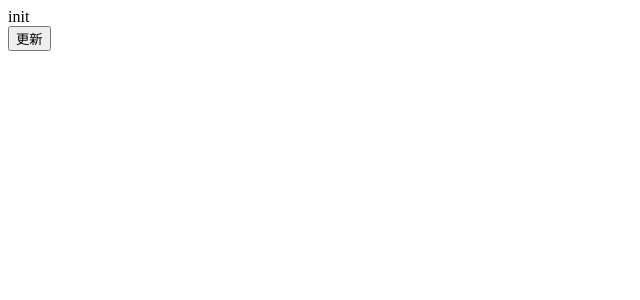
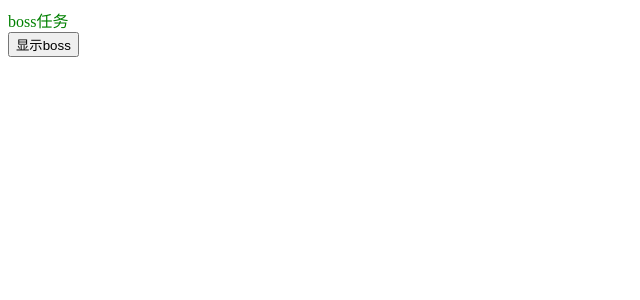
Before and after one commit to jiangqianghua/ReactJs_example, a React (Create React App) app: page / in a window 1280 px wide. Shown: the top 300 px of the page, without its empty margins (0-640 px from the left). Built offline with nearby package versions, Linux system fonts and the light colour scheme.

Commit message:
添加动画

```diff
--- a/package.json
+++ b/package.json
@@ -6,9 +6,11 @@
     "@testing-library/jest-dom": "^4.2.4",
     "@testing-library/react": "^9.3.2",
     "@testing-library/user-event": "^7.1.2",
+    "axios": "^0.19.2",
     "react": "^16.13.1",
     "react-dom": "^16.13.1",
-    "react-scripts": "3.4.1"
+    "react-scripts": "3.4.1",
+    "react-transition-group": "^4.4.1"
   },
   "scripts": {
     "start": "react-scripts start",
--- /dev/null
+++ b/src/Anim.js
@@ -0,0 +1,26 @@
+import React, { Component } from 'react';
+import './css/anim.css'
+
+class Anim extends Component {
+    state = {
+        isShow: true
+     }
+    render() {
+        return (
+            <div>
+                <div className={this.state.isShow ? 'show' : 'hiden'}>boss任务</div>
+                <div>
+                    <button onClick={this.toToggole.bind(this)}>显示boss</button>
+                </div>
+            </div>
+        );
+    }
+
+    toToggole(){
+        this.setState({
+            isShow: !this.state.isShow
+        })
+    }
+}
+
+export default Anim;
--- /dev/null
+++ b/src/TextAxios.js
@@ -0,0 +1,26 @@
+import React, { Component } from 'react';
+import axios from 'axios';
+
+class TextAxios extends Component {
+    state = {
+        list: []
+     }
+    render() {
+        return (
+            <div></div>
+         );
+    }
+
+    componentDidMount () {
+        // 建议在这里写网络请求
+        axios.get('https://www.baidu.com')
+        .then((res) => {
+            console.log('axios获取成功')
+            console.log(res)
+        }).catch((error) => {
+            console.log('axios 请求失败 ' + error)
+        })
+    }
+}
+
+export default TextAxios;
--- /dev/null
+++ b/src/css/anim.css
@@ -0,0 +1,44 @@
+.show {
+    animation: show-item 2s ease-in forwards;
+}
+
+.hiden{
+    animation: hide-item 2s ease-in forwards;
+    /* forwards 表示最后一帧停止，否则会跳到第一帧 */
+}
+
+
+@keyframes hide-item {
+    0% {
+        opacity: 1;
+        color: yellow;
+    }
+
+    50% {
+        opacity: 0.5;
+        color: red;
+    }
+
+    100% {
+        opacity: 0;
+        color: green;
+    }
+}
+
+
+@keyframes show-item {
+    0% {
+        opacity: 0;
+        color: yellow;
+    }
+
+    50% {
+        opacity: 0.5;
+        color: red;
+    }
+
+    100% {
+        opacity: 1;
+        color: green;
+    }
+}
--- a/src/index.js
+++ b/src/index.js
@@ -1,9 +1,11 @@
 import React from 'react'
 import ReactDOM from 'react-dom'
-import LifeCycle from './LifeCycle'
+// import LifeCycle from './LifeCycle'
+import TextAxios from './TextAxios'
 // import TodoList from './TodoList'
+import Anim from './Anim'
 
 ReactDOM.render(
-    <LifeCycle />,
+    <Anim />,
     document.getElementById('root')
 )
```
Also changed, not shown: 1 other file (tests, documents, lock files or other folders).
